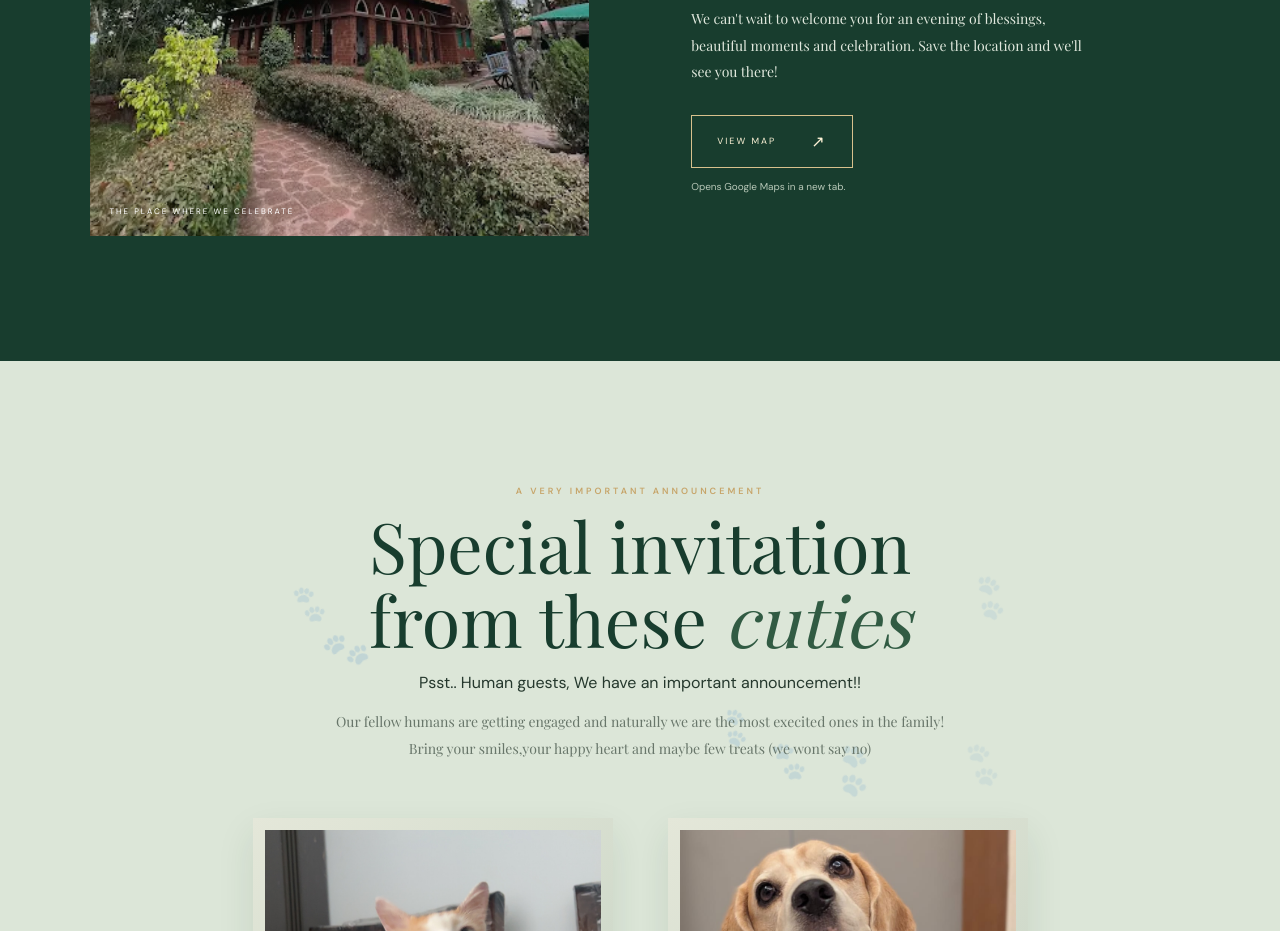
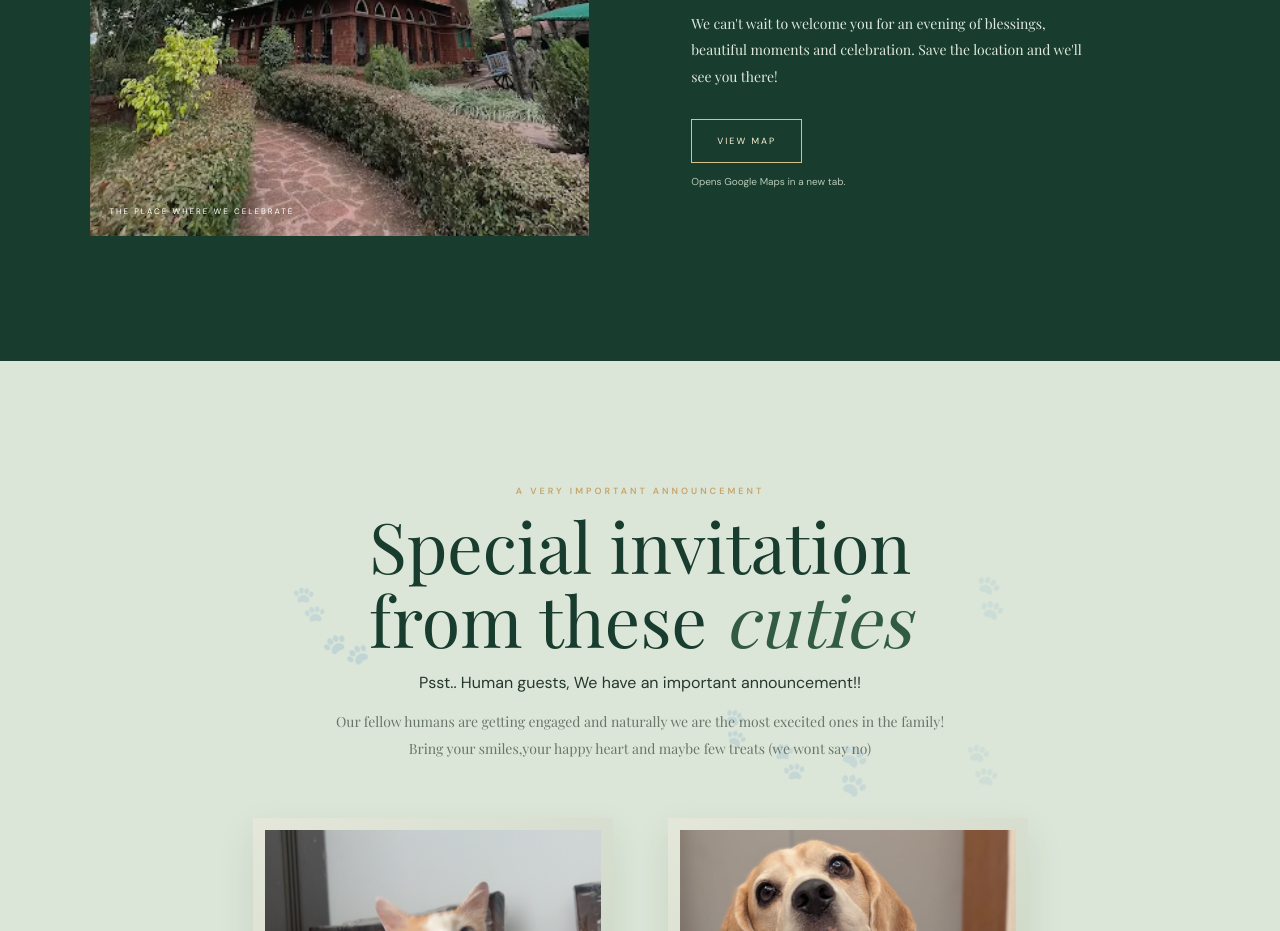
Before and after one commit to madkaikarmohit/engagementinvite, a plain HTML site: page index.html in a window 1280 px wide. Shown: the part 4793-5724 px from the top of the page. Drawn offline with nearby package versions, Linux system fonts and the light colour scheme; a web font is replaced by a local one.

Commit message:
Add files via upload

```diff
--- a/index.html
+++ b/index.html
@@ -395,7 +395,7 @@
                         href="https://www.google.com/maps/search/?api=1&query=Heritage+Resort+Kolhapur+Maharashtra"
                         target="_blank"
                         rel="noopener noreferrer"
-                        >VIEW MAP <span>↗</span></a
+                        >VIEW MAP</a
                     >
                     <p class="map-note">Opens Google Maps in a new tab.</p>
                 </div>
```
